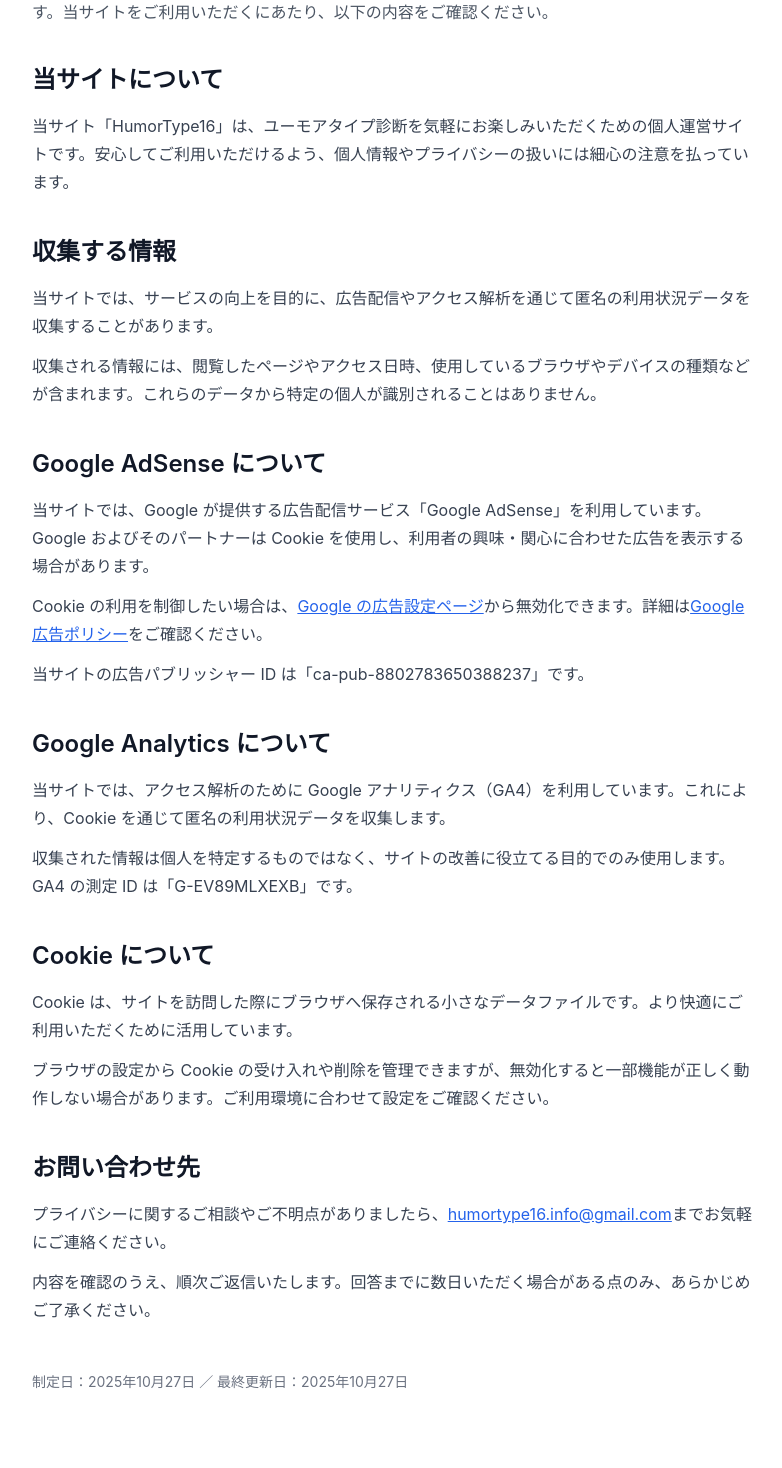
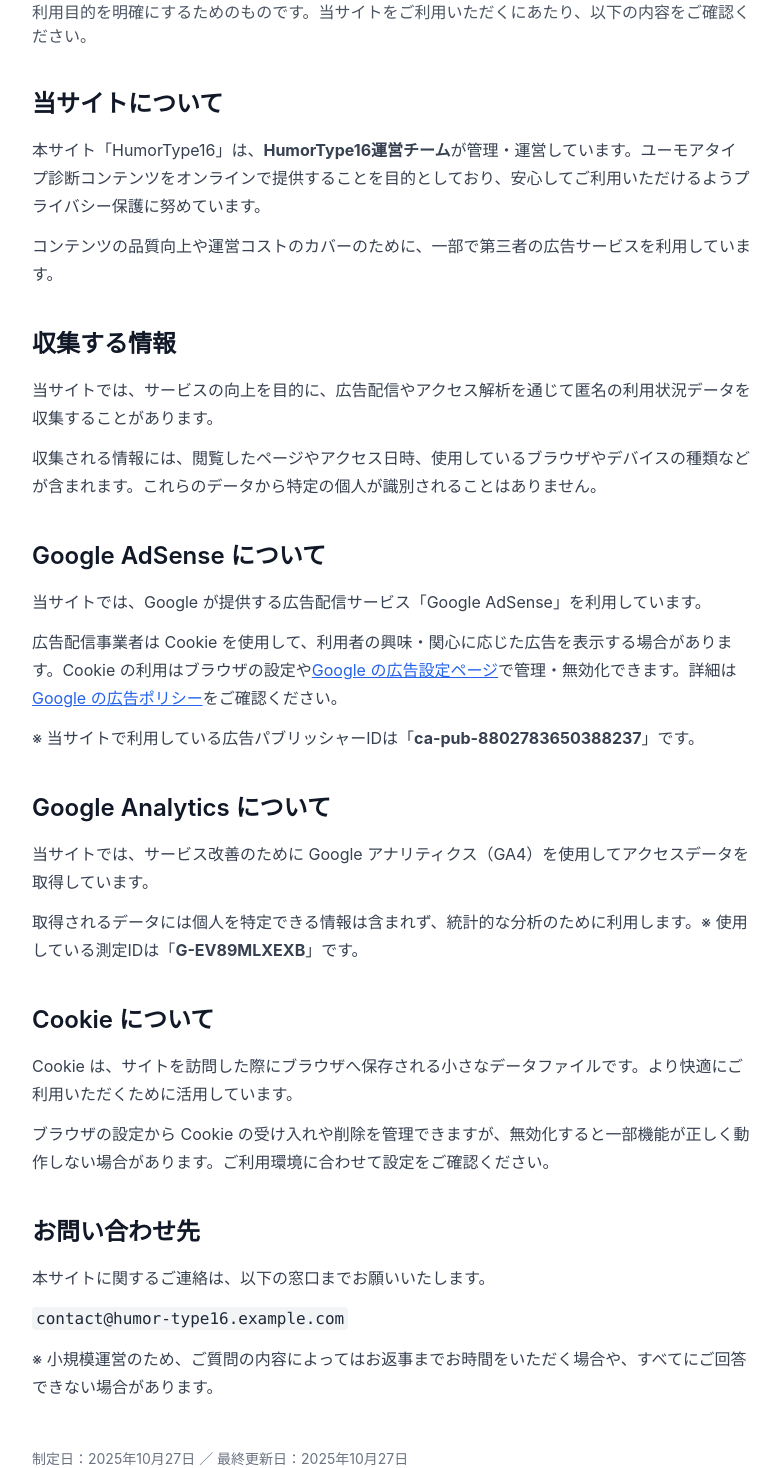
Before and after one commit to heyr0702-mmm/HumorType16, a Next.js app: page /privacy in a window 1280 px wide. Shown: the part 188-1656 px from the top of the page, without its empty margins (248-1030 px from the left). Built offline with nearby package versions, Linux system fonts and the light colour scheme; no server answers.

Commit message:
content: brand wording for privacy/terms as "HumorType16運営チーム"

```diff
--- a/pages/privacy.tsx
+++ b/pages/privacy.tsx
@@ -5,9 +5,14 @@ const sections = [
     id: "about",
     title: "当サイトについて",
     body: (
-      <p className="leading-7 text-gray-700">
-        当サイト「HumorType16」は、ユーモアタイプ診断を気軽にお楽しみいただくための個人運営サイトです。安心してご利用いただけるよう、個人情報やプライバシーの扱いには細心の注意を払っています。
-      </p>
+      <div className="space-y-3 leading-7 text-gray-700">
+        <p>
+          本サイト「HumorType16」は、<strong>HumorType16運営チーム</strong>が管理・運営しています。ユーモアタイプ診断コンテンツをオンラインで提供することを目的としており、安心してご利用いただけるようプライバシー保護に努めています。
+        </p>
+        <p>
+          コンテンツの品質向上や運営コストのカバーのために、一部で第三者の広告サービスを利用しています。
+        </p>
+      </div>
     ),
   },
   {
@@ -30,10 +35,10 @@ const sections = [
     body: (
       <div className="space-y-3 leading-7 text-gray-700">
         <p>
-          当サイトでは、Google が提供する広告配信サービス「Google AdSense」を利用しています。Google およびそのパートナーは Cookie を使用し、利用者の興味・関心に合わせた広告を表示する場合があります。
+          当サイトでは、Google が提供する広告配信サービス「Google AdSense」を利用しています。
         </p>
         <p>
-          Cookie の利用を制御したい場合は、
+          広告配信事業者は Cookie を使用して、利用者の興味・関心に応じた広告を表示する場合があります。Cookie の利用はブラウザの設定や
           <a
             href="https://adssettings.google.com/"
             className="text-blue-600 underline"
@@ -42,18 +47,18 @@ const sections = [
           >
             Google の広告設定ページ
           </a>
-          から無効化できます。詳細は
+          で管理・無効化できます。詳細は
           <a
             href="https://policies.google.com/technologies/ads"
             className="text-blue-600 underline"
             target="_blank"
             rel="noopener noreferrer"
           >
-            Google 広告ポリシー
+            Google の広告ポリシー
           </a>
           をご確認ください。
         </p>
-        <p>当サイトの広告パブリッシャー ID は「ca-pub-8802783650388237」です。</p>
+        <p>※ 当サイトで利用している広告パブリッシャーIDは「<strong>ca-pub-8802783650388237</strong>」です。</p>
       </div>
     ),
   },
@@ -63,10 +68,10 @@ const sections = [
     body: (
       <div className="space-y-3 leading-7 text-gray-700">
         <p>
-          当サイトでは、アクセス解析のために Google アナリティクス（GA4）を利用しています。これにより、Cookie を通じて匿名の利用状況データを収集します。
+          当サイトでは、サービス改善のために Google アナリティクス（GA4）を使用してアクセスデータを取得しています。
         </p>
         <p>
-          収集された情報は個人を特定するものではなく、サイトの改善に役立てる目的でのみ使用します。GA4 の測定 ID は「G-EV89MLXEXB」です。
+          取得されるデータには個人を特定できる情報は含まれず、統計的な分析のために利用します。※ 使用している測定IDは「<strong>G-EV89MLXEXB</strong>」です。
         </p>
       </div>
     ),
@@ -91,16 +96,14 @@ const sections = [
     body: (
       <div className="space-y-3 leading-7 text-gray-700">
         <p>
-          プライバシーに関するご相談やご不明点がありましたら、
-          <a
-            href="mailto:humortype16.info@gmail.com"
-            className="text-blue-600 underline"
-          >
-            humortype16.info@gmail.com
-          </a>
-          までお気軽にご連絡ください。
+          本サイトに関するご連絡は、以下の窓口までお願いいたします。
         </p>
-        <p>内容を確認のうえ、順次ご返信いたします。回答までに数日いただく場合がある点のみ、あらかじめご了承ください。</p>
+        <p>
+          <code className="rounded bg-gray-100 px-1 py-0.5 font-mono text-gray-800">contact@humor-type16.example.com</code>
+        </p>
+        <p>
+          ※ 小規模運営のため、ご質問の内容によってはお返事までお時間をいただく場合や、すべてにご回答できない場合があります。
+        </p>
       </div>
     ),
   },
@@ -117,7 +120,7 @@ const PrivacyPage = () => {
         <div className="max-w-3xl mx-auto px-6 py-12">
           <h1 className="text-3xl font-semibold text-gray-900">プライバシーポリシー</h1>
           <p className="mt-4 text-gray-600">
-            本ポリシーは、HumorType16 における個人情報の取り扱いと利用目的を明確にするためのものです。当サイトをご利用いただくにあたり、以下の内容をご確認ください。
+            本ポリシーは、HumorType16運営チームが運営する HumorType16 における個人情報の取り扱いと利用目的を明確にするためのものです。当サイトをご利用いただくにあたり、以下の内容をご確認ください。
           </p>
           <div className="mt-10 space-y-10">
             {sections.map((section) => (
--- a/pages/terms.tsx
+++ b/pages/terms.tsx
@@ -6,7 +6,7 @@ const sections = [
     title: "適用",
     body: (
       <p className="leading-7 text-gray-700">
-        本利用規約（以下、「本規約」といいます。）は、HumorType16（以下、「当サイト」といいます。）の提供するサービスを利用するすべての方に適用されます。利用者は本規約に同意のうえ、当サイトを利用するものとします。
+        本利用規約（以下、「本規約」といいます。）は、HumorType16運営チーム（以下「当チーム」といいます。）が提供・運営する HumorType16（以下、「当サイト」といいます。）のサービスを利用するすべての方に適用されます。利用者は本規約に同意のうえ、当サイトを利用するものとします。
       </p>
     ),
   },
@@ -38,10 +38,28 @@ const sections = [
     body: (
       <div className="space-y-4 text-gray-700">
         <p className="leading-7">
-          当サイトでは、Google が提供する広告配信サービス「Google AdSense」を利用しています。広告配信事業者は Cookie を使用し、利用者の興味に応じた広告を表示する場合があります。
+          当サイトでは、Google が提供する広告配信サービス「Google AdSense」を利用しています。
         </p>
         <p className="leading-7">
-          Cookie により収集される情報には個人を特定できる内容は含まれませんが、利用者はブラウザの設定から Cookie の使用を無効化することができます。詳細は Google の広告ポリシーおよびプライバシーポリシーをご確認ください。
+          広告配信事業者は Cookie を使用して、利用者の興味・関心に応じた広告を表示する場合があります。Cookie の利用はブラウザの設定や
+          <a
+            href="https://adssettings.google.com/"
+            className="text-blue-600 underline"
+            target="_blank"
+            rel="noopener noreferrer"
+          >
+            Google の広告設定ページ
+          </a>
+          で管理・無効化できます。詳細は
+          <a
+            href="https://policies.google.com/technologies/ads"
+            className="text-blue-600 underline"
+            target="_blank"
+            rel="noopener noreferrer"
+          >
+            Google の広告ポリシー
+          </a>
+          をご確認ください。
         </p>
       </div>
     ),
@@ -77,7 +95,7 @@ const TermsPage = () => {
         <div className="max-w-3xl mx-auto px-6 py-12">
           <h1 className="text-3xl font-semibold text-gray-900">利用規約</h1>
           <p className="mt-4 text-gray-600">
-            本規約は、HumorType16 を利用されるすべての方に適用される利用条件を定めるものです。以下の内容をご確認いただき、サービスをご利用ください。
+            本規約は、HumorType16運営チームが提供する当サイトを利用されるすべての方に適用される利用条件を定めるものです。以下の内容をご確認いただき、サービスをご利用ください。
           </p>
           <div className="mt-10 space-y-10">
             {sections.map((section) => (
```
